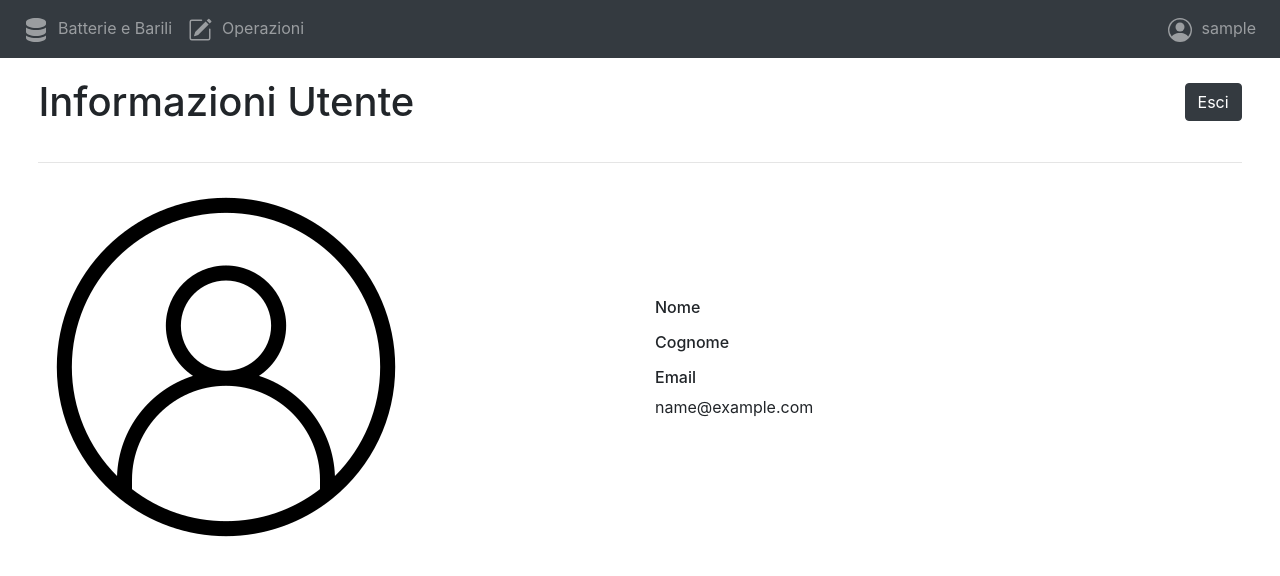
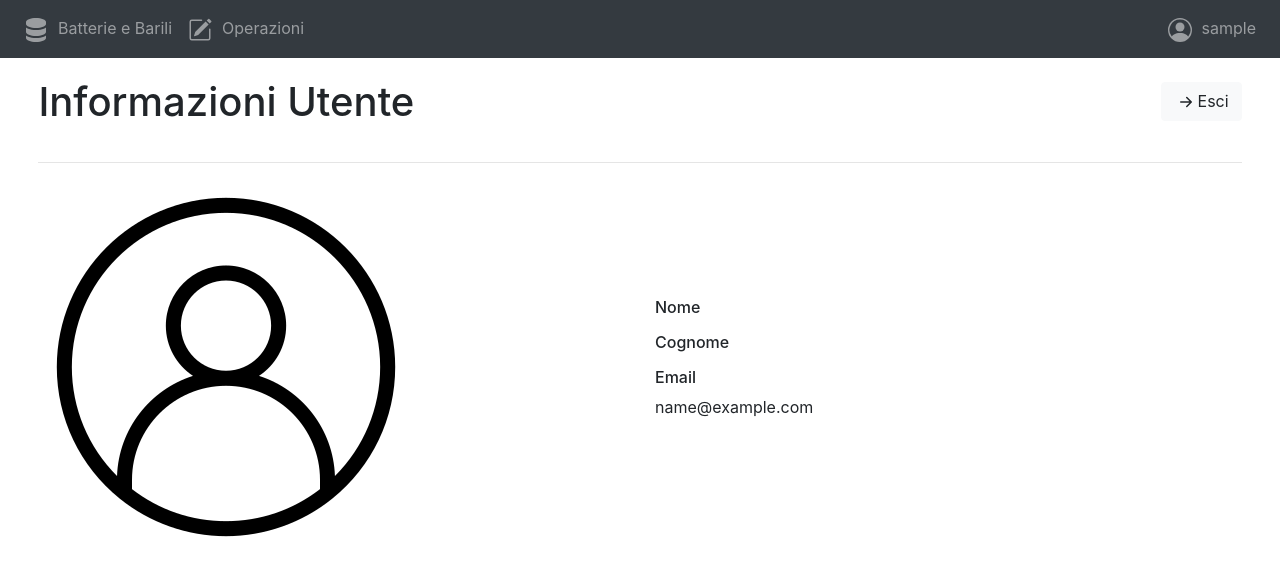
Before and after one commit to giovannibonisoli/AWM_frontend, a React (Create React App) app: page /profile in a window 1280 px wide. Shown: the top 576 px of the page. Built offline with nearby package versions, Linux system fonts and the light colour scheme; sample sign-in values are in the browser's storage.

Commit message:
Insert last updates

```diff
--- a/src/components/CustomNavBar.js
+++ b/src/components/CustomNavBar.js
@@ -1,6 +1,5 @@
 import React from 'react';
 import { Link } from 'react-router-dom';
-import Image from 'react-bootstrap/Image';
 import Navbar from 'react-bootstrap/Navbar';
 import Nav from 'react-bootstrap/Nav';
 import { PersonCircle, PencilSquare, Server } from 'react-bootstrap-icons';
--- a/src/views/ProfileView.js
+++ b/src/views/ProfileView.js
@@ -4,6 +4,7 @@ import Button from 'react-bootstrap/Button';
 import Row from 'react-bootstrap/Row';
 import Col from 'react-bootstrap/Col';
 import { Link } from 'react-router-dom';
+import { ArrowRightShort } from 'react-bootstrap-icons';
 
 import AuthService from '../services/auth.service';
 
@@ -21,7 +22,8 @@ class ProfileView extends React.Component {
           </Col>
           <Col>
             <div class="float-xl-right">
-              <Button variant="dark" as={Link} to="/logout">
+              <Button variant="light" as={Link} to="/logout">
+                <ArrowRightShort size={24} />
                 Esci
               </Button>
             </div>
```
